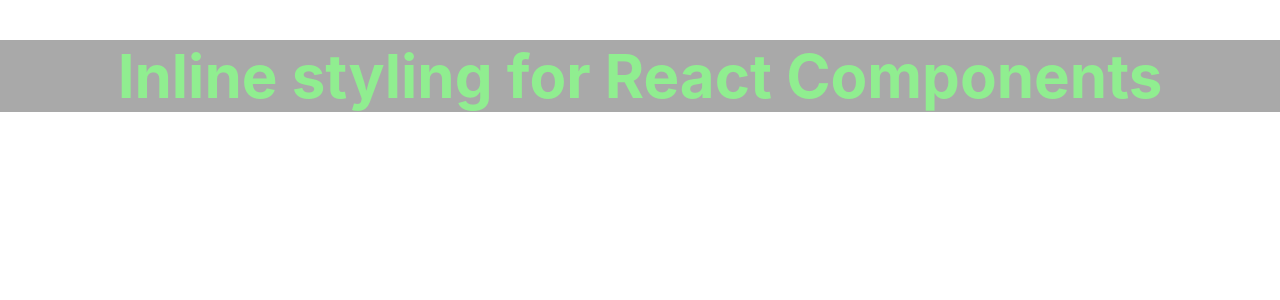
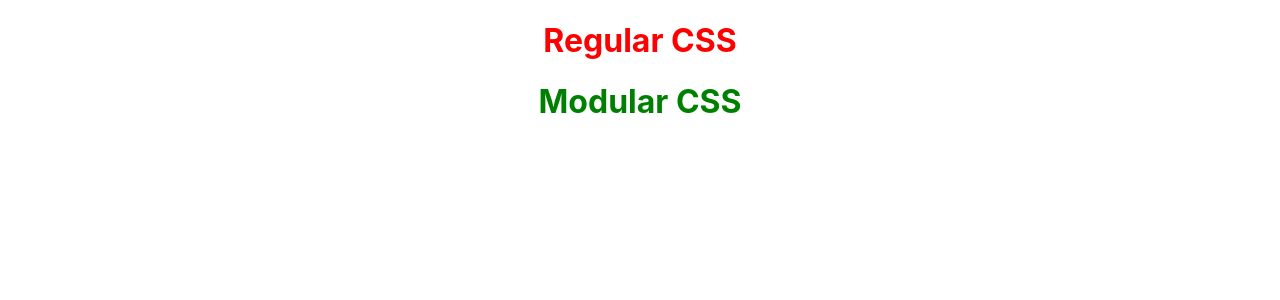
Before and after one commit to ibsa-a1/First-React-App, a React (Create React App) app: page / in a window 1280 px wide. Shown: the top 300 px of the page. Built offline with nearby package versions, Linux system fonts and the light colour scheme.

Commit message:
CSS Modules

```diff
--- a/src/App.js
+++ b/src/App.js
@@ -12,6 +12,8 @@
 import Programming from './Components/lists';
 import Styles from './Components/style';
 import Inline from './Components/Inline';
+import './Appstyle.css';
+import styles from './Appstyle.module.css';
 
 function App() {
   return (
@@ -59,7 +61,13 @@
 
     {/* <Styles heading = {true} /> */}
 
-    <Inline />
+    {/* <Inline /> */}
+
+    <h1 className="regularcss">Regular CSS</h1>
+    <h1 className={styles.modulecss}>Modular CSS</h1>
+    {/* Here we can apply the css inside ./components/Inline.css here globally
+    but, we can't apply the above CSS module for separate file components. */}
+
 
 
     </div>
--- /dev/null
+++ b/src/Appstyle.css
@@ -0,0 +1,4 @@
+/* This is a regular CSS */
+.regularcss {
+    color: red;
+}
--- /dev/null
+++ b/src/Appstyle.module.css
@@ -0,0 +1,4 @@
+/* This is a modular CSS */
+.modulecss {
+    color: green;
+}
```
